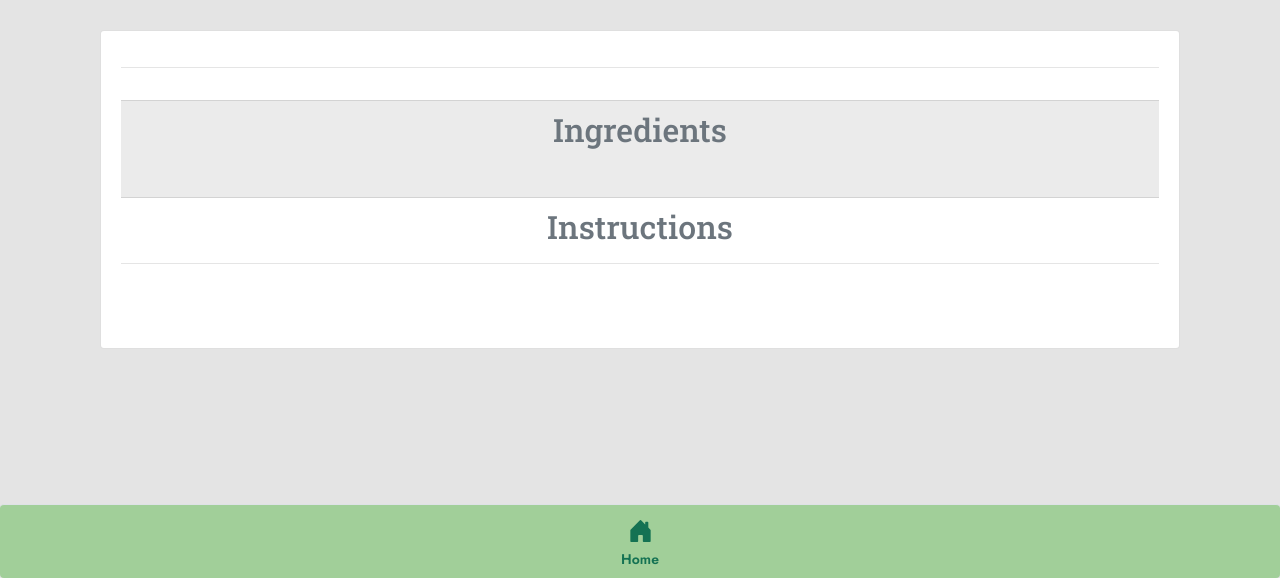
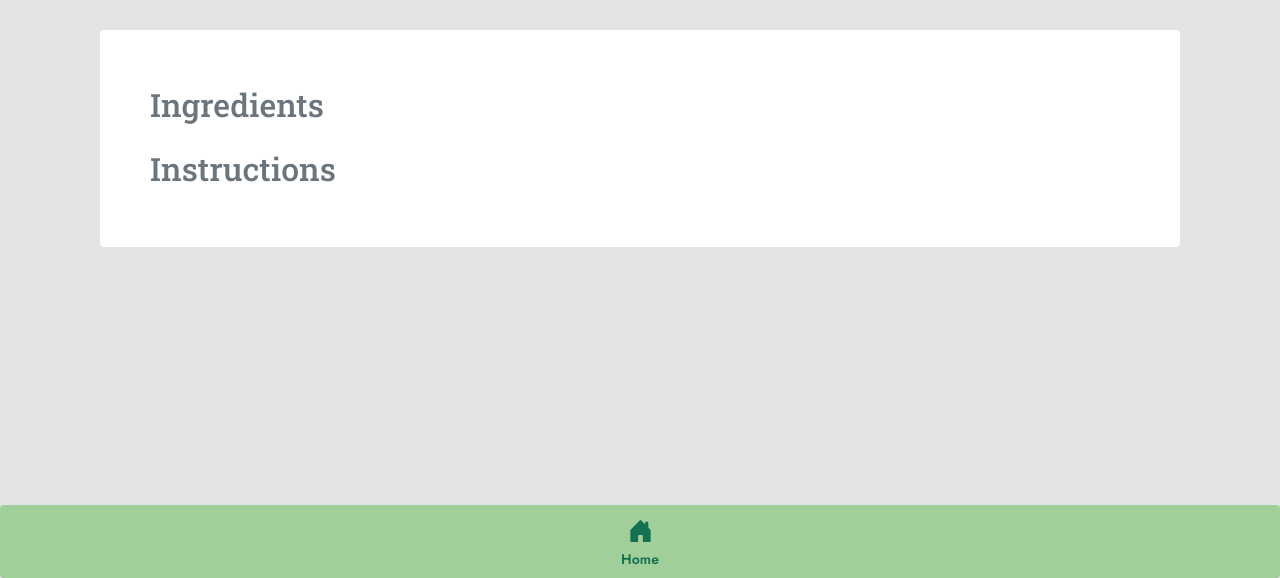
Before and after one commit to Wesley-Chok/CPSC-362-Project, a Flask app: page /recipe/1 in a window 1280 px wide. Shown: the part 222-800 px from the top of the page. Run offline with Flask 3, Linux system fonts and the light colour scheme; data that the repository does not hold is empty; some libraries are stand-ins or nearby versions.

Commit message:
Formatting for recipe page

```diff
--- a/static/css/style.css
+++ b/static/css/style.css
@@ -3,6 +3,10 @@
 body {
     background-color: rgb(228, 228, 228);
     font-family: 'Jost', sans-serif;
+}
+
+.card {
+    border: none;
 }
 
 .card-title, h2 {
@@ -230,3 +234,24 @@ div svg {
 .col-sm-4 {
     margin-bottom: 30px;
 }
+
+.recipe-page-card {
+    padding: 50px;
+}
+
+.recipe-card .card-title {
+    text-align: center;
+}
+
+.recipe-page-img-container {
+    display: flex;
+    width: 100%;
+    max-height: 400px;
+    overflow: hidden;
+    align-items: center;
+}
+
+.recipe-page-card .card-img-top {
+    width: 100%;
+    height: 100%;
+}
--- a/templates/recipe.html
+++ b/templates/recipe.html
@@ -1,33 +1,27 @@
 {% extends 'base.html' %}
 
 {% block content %}
-<div class="card mb-3">
-    <div class="card-body">
-        <hr>
-        <h1 class="card-title" style="text-align: center;">{{ recipe['strMeal'] }}</h1>
-            <img class="card-img-top" src="{{ recipe['strMealThumb'] }}" alt="{{ recipe['strMeal'] }}" style="width: 50%;">
-            <div style="background-color: rgb(235, 235, 235);">
-                <hr>
-                <h2 class="card-subtitle mb-2 text-muted" style="text-align: center;">Ingredients</h2>
-                <div class="list-center" style="background-color: rgb(235, 235, 235);">
-                    <ul class="card-text">
+<div class="recipe-page-img-container">
+    <img class="card-img-top" src="{{ recipe['strMealThumb'] }}" alt="{{ recipe['strMeal'] }}">
+</div>
+<div class="card mb-3 recipe-page-card">
+    <h1 class="card-title">{{ recipe['strMeal'] }}</h1>
+    <!--<img class="card-img-top" src="{{ recipe['strMealThumb'] }}" alt="{{ recipe['strMeal'] }}">-->
+    <div class="card-ingredients">
+        <h2 class="card-subtitle mb-2 text-muted">Ingredients</h2>
+        <div class="list-center">
+            <ul class="card-text list-group list-group-flush">
                 {% for i in range(1, 21) %}
                 {% set ingredient_key = 'strIngredient{}'.format(i) %}
                 {% set measure_key = 'strMeasure{}'.format(i) %}
                 {% if recipe[ingredient_key] %}
-                        <li>{{ recipe[measure_key] }} {{ recipe[ingredient_key] }}</li>
+                <li class="list-group-item">{{ recipe[measure_key] }} {{ recipe[ingredient_key] }}</li>
                 {% endif %}
                 {% endfor %}
             </ul>
         </div>
-                <hr>
     </div>
-            <h2 class="card-subtitle mb-2 text-muted" style="text-align: center;">Instructions</h2>
+    <h2 class="card-subtitle mb-2 text-muted">Instructions</h2>
     <p class="card-text">{{ recipe['strInstructions'] }}</p>
-            <hr>
-    </div>
-    <div>
-        <br><br>
-    </div>
 </div>
 {% endblock %}
```
Lines whose indentation alone changed are shown as unchanged.
